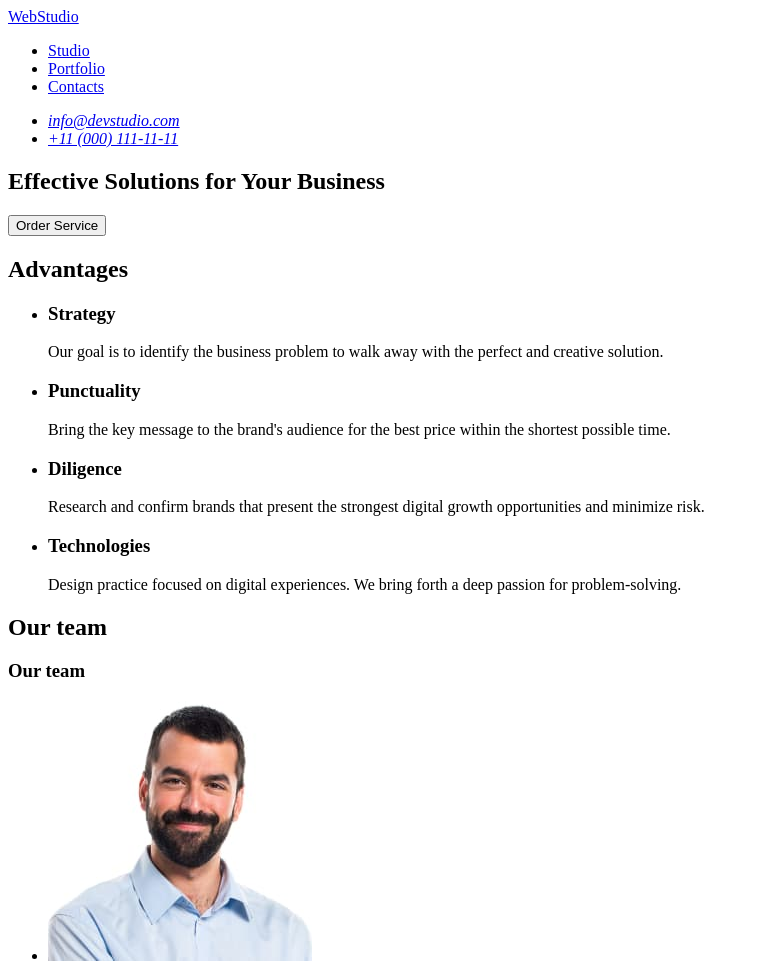
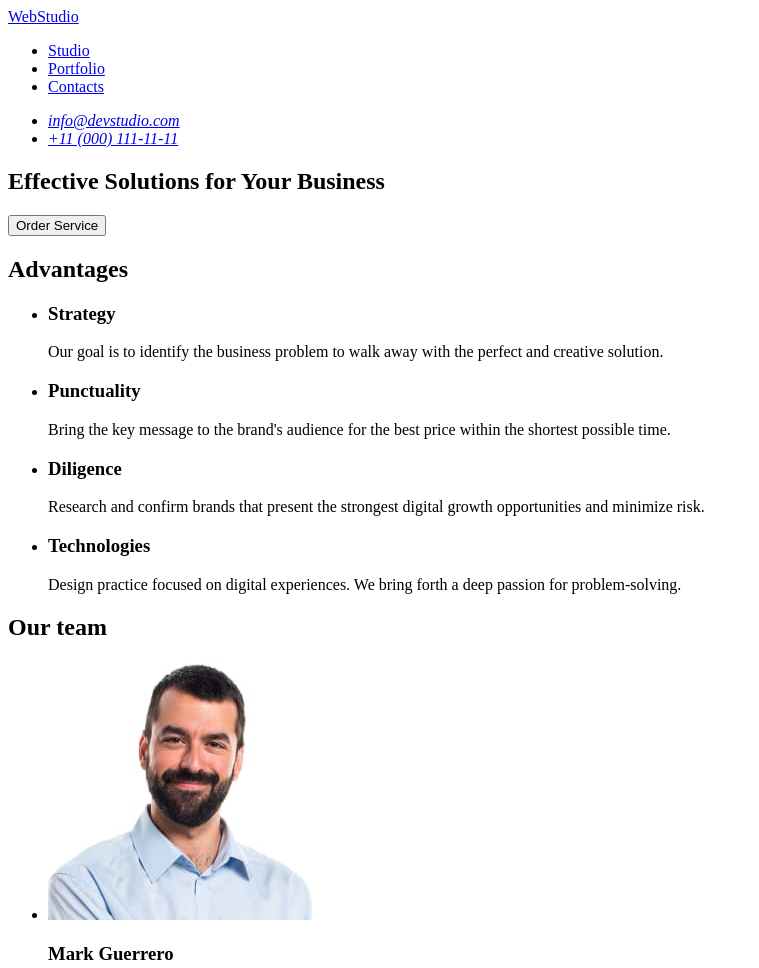
Before and after one commit to vvdovv/goit-markup-hw-01, a plain HTML site: page index.html in a window 1280 px wide. Shown: the top 968 px of the page, without its empty margins (0-759 px from the left). Drawn offline with Linux system fonts and the light colour scheme.

Commit message:
Update index.html

```diff
--- a/index.html
+++ b/index.html
@@ -64,9 +64,8 @@
 </section>
 
 <!-- OUR TEAM SEC -->
-<h2>Our team</h2>
 <section>
-    <h3>Our team</h3>
+    <h2>Our team</h2>
     <ul>
         <li>
             <img src="./images/team-card-1.jpg" width="264" height="260" alt="Mark Guerrero">
```
